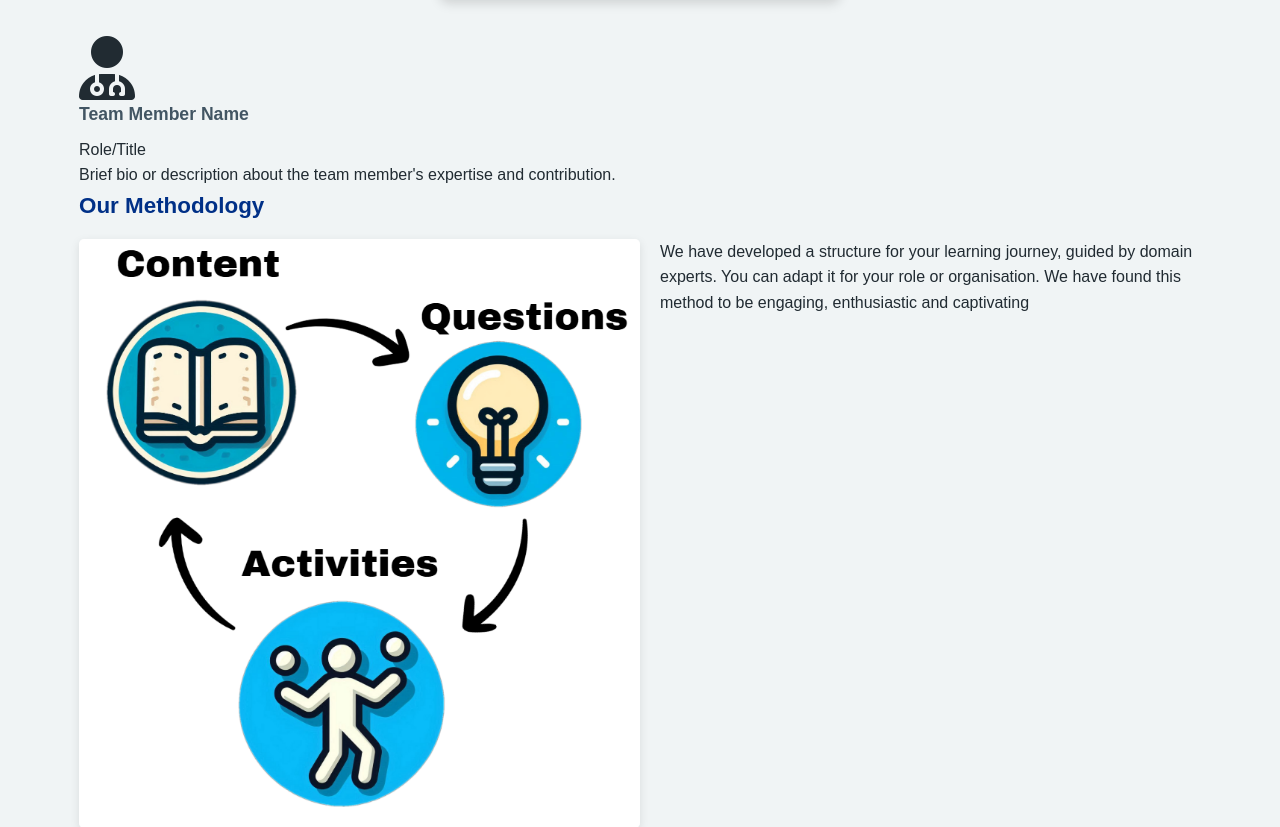
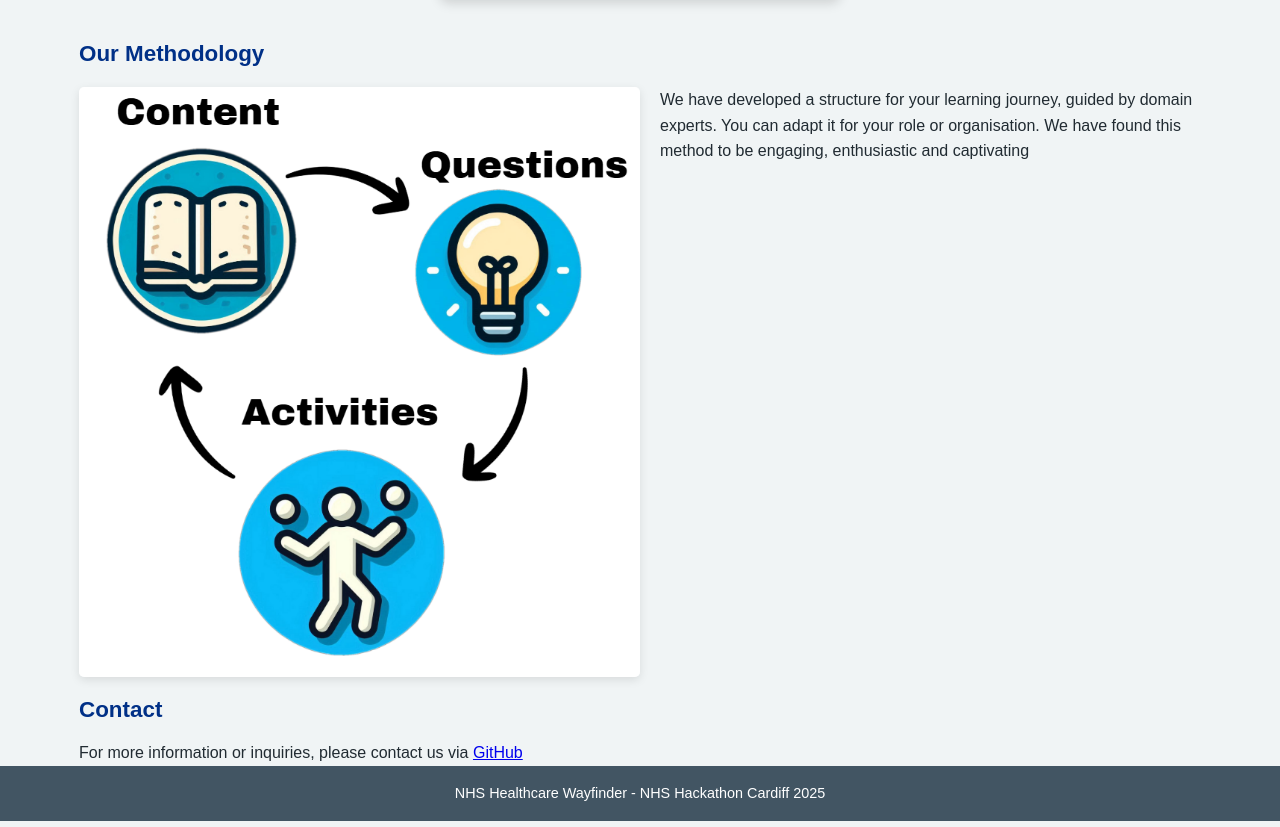
Before and after one commit to regulate-tech/nhshackdaydewisdream, a Flask app: page /about in a window 1280 px wide. Shown: the part 1308-2135 px from the top of the page. Run offline with Flask 3, Linux system fonts and the light colour scheme.

Commit message:
upload photo

```diff
--- a/templates/about.html
+++ b/templates/about.html
@@ -22,21 +22,21 @@
     <div class="about-section">
         <h3>Our Team</h3>
         <div class="team-photo-container">
-            <img src="https://drive.google.com/file/d/1QRa-Fouf9he15G6zebvkyRKSOq45bfy0/preview" alt="Healthcare WayFinder Team" class="team-photo">
+            <img src="{{ url_for('static', filename='img/team_photo_sans_Hamish.JOG') }}" alt="Healthcare WayFinder Team" class="team-photo">
         </div>
-        <div class="team-grid">
-            <div class="team-member">
-                <div class="member-photo">
-                    <!-- Optional team member photo -->
-                    <i class="fas fa-user-md fa-4x"></i>
-                </div>
-                <h4>Team Member Name</h4>
-                <p class="member-role">Role/Title</p>
-                <p class="member-bio">Brief bio or description about the team member's expertise and contribution.</p>
-            </div>
-
-            <!-- Add more team members as needed -->
-        </div>
+{#        <div class="team-grid">#}
+{#            <div class="team-member">#}
+{#                <div class="member-photo">#}
+{#                    <!-- Optional team member photo -->#}
+{#                    <i class="fas fa-user-md fa-4x"></i>#}
+{#                </div>#}
+{#                <h4>Team Member Name</h4>#}
+{#                <p class="member-role">Role/Title</p>#}
+{#                <p class="member-bio">Brief bio or description about the team member's expertise and contribution.</p>#}
+{#            </div>#}
+{##}
+{#            <!-- Add more team members as needed -->#}
+{#        </div>#}
     </div>
 
     <div class="about-section">
```
Also changed, not shown: 1 other file.
